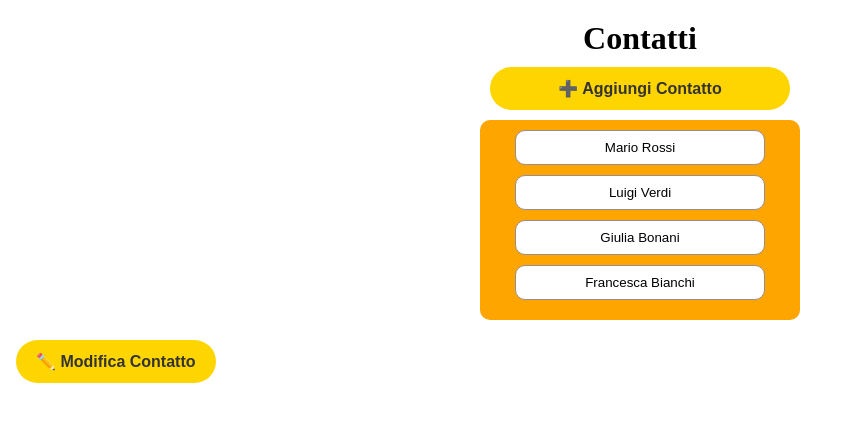
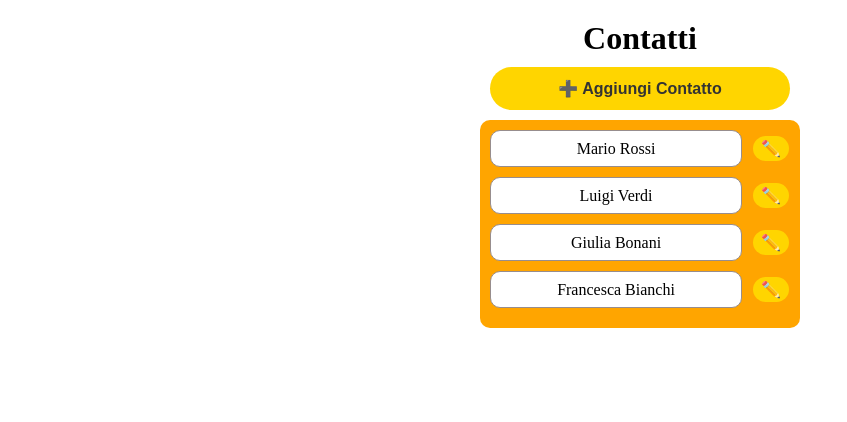
Before and after one commit to smartini-a11y/RubricaFrontEnd, an Angular app: page / in a window 1280 px wide. Shown: the top 422 px of the page, without its empty margins (0-847 px from the left). Built offline with nearby package versions, Linux system fonts and the light colour scheme.

Commit message:
modifica-contatto

```diff
--- a/src/app/app.routes.ts
+++ b/src/app/app.routes.ts
@@ -1,7 +1,7 @@
 import { Routes } from '@angular/router';
 
 import { PaginaAggiungiComponent } from './pagina-aggiungi/pagina-aggiungi';
-import { PaginaModificaComponent } from './pagina-modica-contatto/pagina-modica-contatto';
+import { PaginaModicaComponent } from './pagina-modica-contatto/pagina-modica-contatto';
 import { RubricaComponent } from './components/rubrica/rubrica';
 import { ContattoComponent } from './components/contatto/contatto';
 
@@ -13,7 +13,7 @@ export const routes: Routes = [
   { path: 'pagina-aggiungi', component: PaginaAggiungiComponent },
 
   // pagina modifica
-  { path: 'pagina-modica-contatto', component: PaginaModificaComponent },
+  { path: 'pagina-modica-contatto', component: PaginaModicaComponent },
 
   // pagina salva
 
--- a/src/app/btn-contatto/btn-contatto.css
+++ b/src/app/btn-contatto/btn-contatto.css
@@ -1,13 +1,15 @@
 .btn-contatto {
     background-color: white;
-    margin-left:auto;
-    margin-right:auto;
+    margin-left: 0px;
     margin-bottom: 10px;
     border-radius: 10px;
     border: 1px solid #978d8d;
     width: 250px;
     height: 35px;
-    text-color:black;
+    color: black;
+    align-items: center;
+    display:flex;
+    justify-content: center;
 }
 .btn-contatto:hover {
   transform: scale(1.05);
--- a/src/app/btn-contatto/btn-contatto.html
+++ b/src/app/btn-contatto/btn-contatto.html
@@ -1,3 +1,3 @@
-<button class="btn-contatto" (click)="vaiAlContatto()">
-    {{c.nome}} {{c.cognome}}
-</button>
+<div class="btn-contatto" (click)="vaiAlContatto()">
+    {{ c.nome }} {{ c.cognome }}
+</div>
--- a/src/app/btn-contatto/btn-contatto.ts
+++ b/src/app/btn-contatto/btn-contatto.ts
@@ -1,5 +1,6 @@
 import { Component, Input } from '@angular/core';
 import { CommonModule } from '@angular/common';
+import { Router } from '@angular/router';
 
 
 @Component({
@@ -10,11 +11,20 @@ import { CommonModule } from '@angular/common';
   styleUrl: './btn-contatto.css'
 })
 export class BtnContattoComponent {
-  // 👇 This tells Angular that a contact 'c' will be passed into this component!
-  @Input() c!: any;
+  @Input() c!: any; // Your input property
+
+  constructor(private router: Router) {} // Inject the router here
 
   vaiAlContatto(): void {
-    // Your navigation or click logic goes here...
-    console.log('Selected contact:', this.c);
+
+    this.router.navigate(['/contatto'], {
+      state: { contatto: this.c }
+    });
+  }
+  vaiAModifica(): void {
+
+    this.router.navigate(['/pagina-modifica-contatto'], {
+      state: { contatto: this.c }
+    });
   }
 }
--- a/src/app/btnmodifica/btnmodifica.css
+++ b/src/app/btnmodifica/btnmodifica.css
@@ -2,7 +2,7 @@
   background-color: #ffd500;
   color: #333;
   border: none;
-  padding: 12px 20px;
+  padding: 6px 10px;
   font-size: 16px;
   font-weight: 600;
   border-radius: 8px;
@@ -18,12 +18,13 @@
   background-color: #ffd500;
   color: #333;
   border: none;
-  padding: 12px 20px;
+  padding: 3px 8px;
   font-size: 16px;
   font-weight: 600;
   border-radius: 25px;
   cursor: pointer;
   transition: 0.2s ease-in-out;
+  transform: translateY(-5px);
 }
 
 .btn-modifica:hover {
--- a/src/app/btnmodifica/btnmodifica.html
+++ b/src/app/btnmodifica/btnmodifica.html
@@ -1,3 +1,3 @@
 <button class="btn-modifica" (click)="vaiAllaModifica()">
-  ✏️ Modifica Contatto
+  ✏️
 </button>
--- a/src/app/btnmodifica/btnmodifica.ts
+++ b/src/app/btnmodifica/btnmodifica.ts
@@ -1,4 +1,4 @@
-import { Component } from '@angular/core';
+import { Component,Input } from '@angular/core';
 import { Router } from '@angular/router';
 
 @Component({
@@ -9,10 +9,14 @@ import { Router } from '@angular/router';
 })
 export class BTNmodifica {
 
+  @Input() c!: any;
+
   constructor(private router: Router) {}
 
  vaiAllaModifica() {
-  this.router.navigate(['/pagina-modica-contatto']);
+ this.router.navigate(['/pagina-modica-contatto'], {
+      state: { contatto: this.c }
+    });
 }
 
 }
--- a/src/app/components/rubrica/rubrica.css
+++ b/src/app/components/rubrica/rubrica.css
@@ -21,3 +21,18 @@ h1 {
   background-color: #ffcc00;
   transform: scale(1.05);
 }
+.riga-contatto {
+  display: flex;
+  align-items: center;
+  gap: 11px;
+  width: 100%;
+
+
+
+  flex-grow: 1;
+
+
+app-btnmodifica {
+  flex-shrink: 0;
+}
+}
--- a/src/app/components/rubrica/rubrica.html
+++ b/src/app/components/rubrica/rubrica.html
@@ -9,11 +9,15 @@
   <h1>Contatti</h1>
   <app-btnaggiungi-fam></app-btnaggiungi-fam>
 <div class="rubrica-container">
-  <div *ngFor="let item of listaContatti" class="contatto">
+  <div *ngFor="let item of listaContatti" class="riga-contatto">
+
     <app-btn-contatto [c]="item"></app-btn-contatto>
+
+    <app-btnmodifica [c]="item"></app-btnmodifica>
+
   </div>
 </div>
 
-  <app-btnmodifica></app-btnmodifica>
+
 </body>
 </html>
--- a/src/app/components/rubrica/rubrica.ts
+++ b/src/app/components/rubrica/rubrica.ts
@@ -2,6 +2,7 @@ import { Component } from '@angular/core';
 import { CommonModule } from '@angular/common';
 import { FormsModule } from '@angular/forms';
 import{RouterLink} from '@angular/router';
+import { Router } from '@angular/router';
 
 import { BTNaggiungiFam } from "../../btnaggiungi-fam/btnaggiungi-fam";
 import { BTNmodifica } from "../../btnmodifica/btnmodifica";
@@ -33,6 +34,30 @@ interface Contatto {
 
   ];
 
+constructor(private router: Router){}
+ngOnInit(): void {
+    const state = window.history.state;
+
+    if (state && state.contatto) {
+      const updatedContact = state.contatto;
+
+      // Find by checking both possible phone key names just in case
+      const index = this.listaContatti.findIndex(
+        c => c.telefono === updatedContact.telefono || c.telefono === updatedContact.numTelefono
+      );
+
+      if (index !== -1) {
+        // Overwrite the existing contact cleanly
+        this.listaContatti[index] = {
+          ...this.listaContatti[index], // Keeps original ID intact safely
+          nome: updatedContact.nome,
+          cognome: updatedContact.cognome,
+          telefono: updatedContact.telefono, // Stored safely as 'telefono'
+          email: updatedContact.email
+        };
+      }
+    }
+  }
   nuovoNome: string = '';
   nuovoCognome: string = '';
   nuovoTelefono: string = '';
@@ -61,7 +86,7 @@ interface Contatto {
     this.listaContatti.splice(index, 1);
   }
 
-  modificaContatto(index: number, contatto: Contatto) {
+  modicaContatto(index: number, contatto: Contatto) {
     this.listaContatti[index] = contatto;
   }
 }
--- a/src/app/pagina-modica-contatto/pagina-modica-contatto.html
+++ b/src/app/pagina-modica-contatto/pagina-modica-contatto.html
@@ -4,19 +4,19 @@
  <form>
 <div class="modifica-contatto">
     <label>Nome</label>
-    <input type="text" [(ngModel)]="nome" name="nome">
+    <input type="text" name="nome" [(ngModel)]="nome">
 
     <label>Cognome</label>
-    <input type="text" [(ngModel)]="cognome" name="cognome">
+    <input type="text" name="cognome" [(ngModel)]="cognome">
 
     <label>Numero di telefono</label>
-    <input type="text" [(ngModel)]="numTelefono" name="numTelefono">
+    <input type="text" name="numTelefono" [(ngModel)]="numTelefono">
 
     <label>Email</label>
-    <input type="text" [(ngModel)]="email" name="numTelefono">
+    <input type="text" name="email" [(ngModel)]="email">
 
 </div>
-    <button class="btn-modifica" >
+    <button class="btn-modifica" (click)="salvaModifiche()">
       Salva
     </button>
 
--- a/src/app/pagina-modica-contatto/pagina-modica-contatto.ts
+++ b/src/app/pagina-modica-contatto/pagina-modica-contatto.ts
@@ -1,14 +1,16 @@
-import { Component } from '@angular/core';
 import { FormsModule } from '@angular/forms';
+import { Component, OnInit } from '@angular/core';
+import { Router } from '@angular/router';
+
 
 @Component({
-  selector: 'app-paginamodifica',
+  selector: 'app-pagina-modica',
   standalone: true,
   imports: [FormsModule],
   templateUrl: './pagina-modica-contatto.html',
   styleUrls: ['./pagina-modica-contatto.css']
 })
-export class PaginaModificaComponent {
+export class PaginaModicaComponent implements OnInit {
 
   // FASE 1: dati di ricerca
   cercaNome: string = '';
@@ -25,14 +27,26 @@ export class PaginaModificaComponent {
   // flag per mostrare la seconda form
   mostraSecondaForm: boolean = false;
 
-  // prende i dati del primo form e li copia nel secondo
-  cercaContatto() {
+
+
+  constructor(private router: Router) {}
+
+ngOnInit(): void {
+    const state = window.history.state;
+
+    if (state && state.contatto) {
+      // Must map straight to the template ngModel properties!
+      this.nome = state.contatto.nome;
+      this.cognome = state.contatto.cognome;
+      this.numTelefono = state.contatto.telefono; // 'telefono' matches list object format
+      this.email = state.contatto.email;
+    }
+  }
+ cercaContatto() {
     this.nome = this.cercaNome;
     this.cognome = this.cercaCognome;
     this.numTelefono = this.cercaNumTelefono;
     this.email = this.cercaEmail;
-
-    // per ora l’email la lasci vuota o la compili a mano
     this.mostraSecondaForm = true;
   }
 
@@ -40,10 +54,12 @@ export class PaginaModificaComponent {
     const contattoAggiornato = {
       nome: this.nome,
       cognome: this.cognome,
-      numTelefono: this.numTelefono,
+      telefono: this.numTelefono,
       email: this.email
     };
 
-    console.log('Contatto aggiornato:', contattoAggiornato);
+    this.router.navigate(['/'], {
+      state: { contatto: contattoAggiornato }
+    });
   }
 }
```
